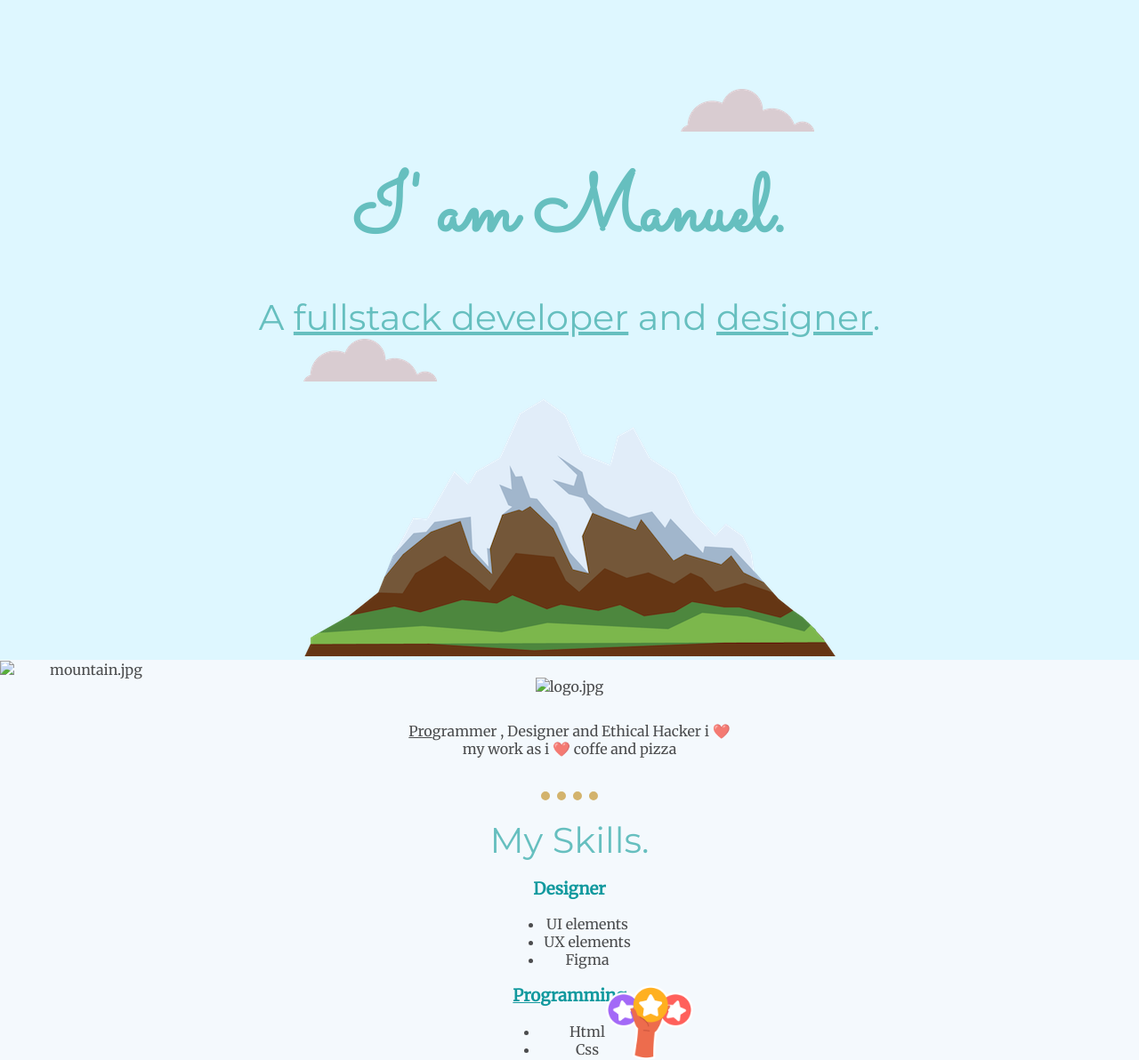
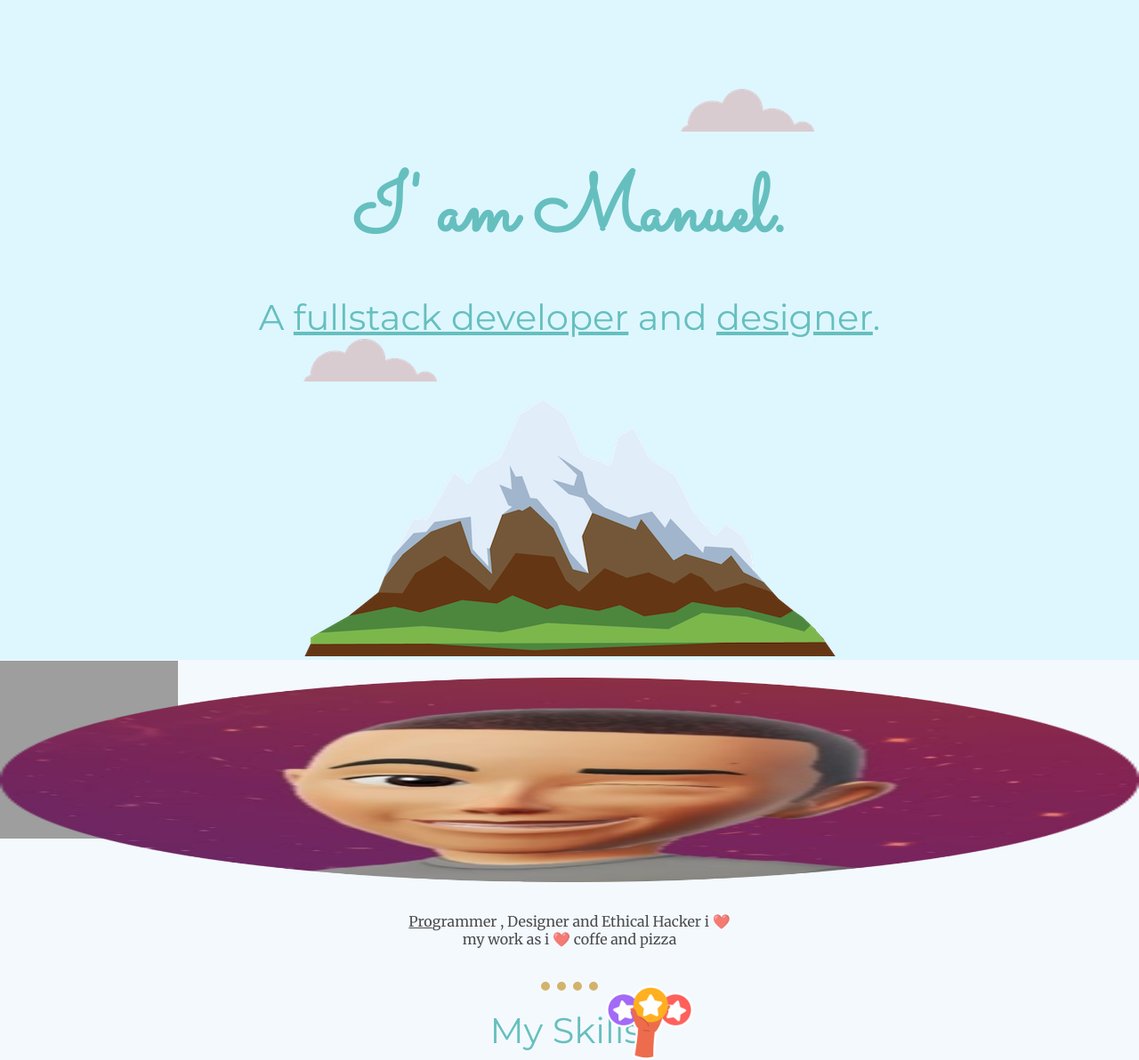
Before and after one commit to manuel-crispino/Manuel-Crispino, a plain HTML site: page index.html in a window 1280 px wide. Shown: the top 1192 px of the page at 89% size. Drawn offline with Linux system fonts and the light colour scheme; the site is published under a folder, as on GitHub Pages, so addresses that start at the root find nothing.

Commit message:
Update index.html

```diff
--- a/index.html
+++ b/index.html
@@ -31,15 +31,15 @@
         <div class="middle-container">
             <div class="profile">
                 <div class="parent">
-                    <img
+                         <img
                         class="img1"
-                        src="/images/mountain.jpg"
+                        src="images/mountain.jpg"
                         alt="mountain.jpg"
                        >
 
                     <img
                         class="img2"
-                        src="/Images/just.png"
+                        src="Images/just.png"
                         alt="logo.jpg"
                         >
                 </div>
```
